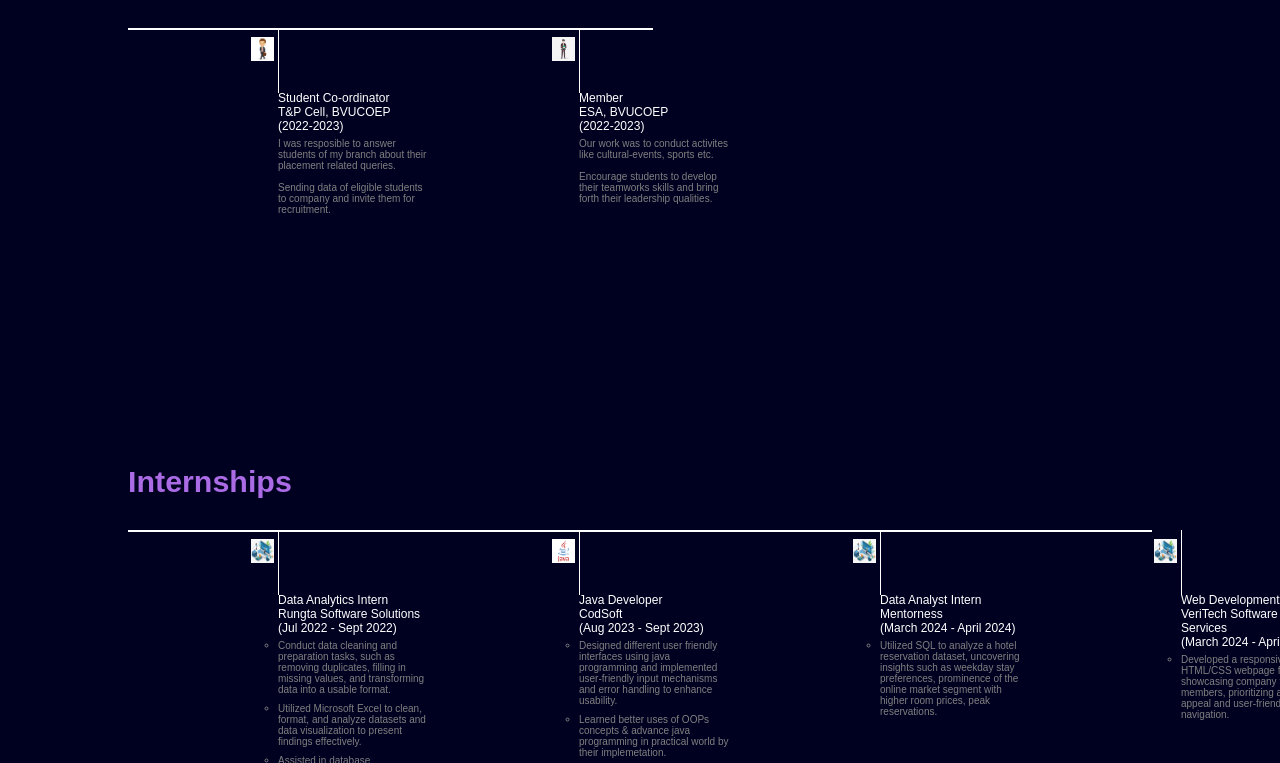
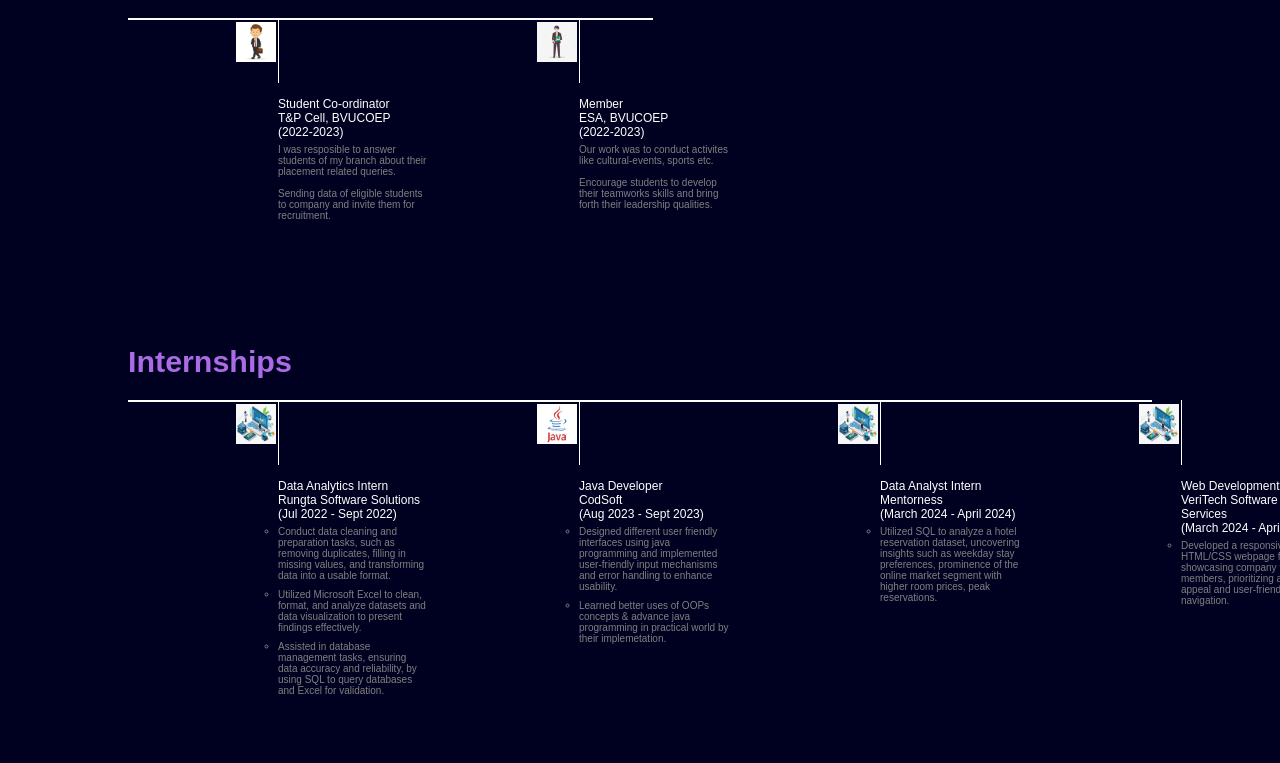
Before and after one commit to shivi9984/Shivam-Portfolio, a plain HTML site: page index.html in a window 1280 px wide. Shown: the part 703-1466 px from the top of the page. Drawn offline with nearby package versions, Linux system fonts and the light colour scheme.

Commit message:
Updated CSS.

```diff
--- a/index.html
+++ b/index.html
@@ -37,7 +37,7 @@
 
                 <span id="element"></span>
                 <div class="buttons">
-                    <a href="Shivam Shivhare Resume.pdf" download="Shivam Resume">
+                    <a href="Shivam Shivhare Resume.pdf" download="Shivam's Resume">
                         <button class="btn">Download Resume</button>
                     </a>
                     <a href="https://www.linkedin.com/in/shivam-shivhare-b4224b22b" target="_blank" rel="noopener noreferrer">
--- a/styles.css
+++ b/styles.css
@@ -8,6 +8,7 @@ body{
     color: white;
     font-family: 'Poppins', sans-serif;
 }
+
 
 nav{
     display: flex;
@@ -107,12 +108,12 @@ main hr{
 .secondSection{
     max-width: 80vw;
     margin: auto;
-    height: 65vh;
+    height: 50vh;
 }
 
 .secondSection h1{
     font-size: 1.9rem;
-    margin: 10px 0px -25px;
+    margin: 10px 0px -35px;
 }
 
 .secondSection .box{
@@ -133,12 +134,12 @@ main hr{
 .thirdSection{
     max-width: 80vw;
     margin: auto;
-    height: 80vh;
+    height: 70vh;
 }
 
 .thirdSection h1{
     font-size: 1.9rem;
-    margin: 10px 0px -25px;
+    margin: 10px 0px -35px;
 }
 .thirdSection .box{
     background: white;
@@ -156,11 +157,11 @@ main hr{
 }
 
 .image-top{
-    width: 23px;
+    width: 40px;
     position: relative;
-    top: 9px;
-    left: -27px;
-    height: 24px;
+    top: 4px;
+    left: -42px;
+    height: 40px;
 }
 
 .vertical-title{
@@ -256,12 +257,6 @@ a:hover {
 
 
 /* About Section */
-
-body {
-    background-color: rgb(0, 0, 33);
-    color: white;
-    font-family: 'Poppins', sans-serif;
-}
 
 .about-section {
     max-width: 80vw;
```
